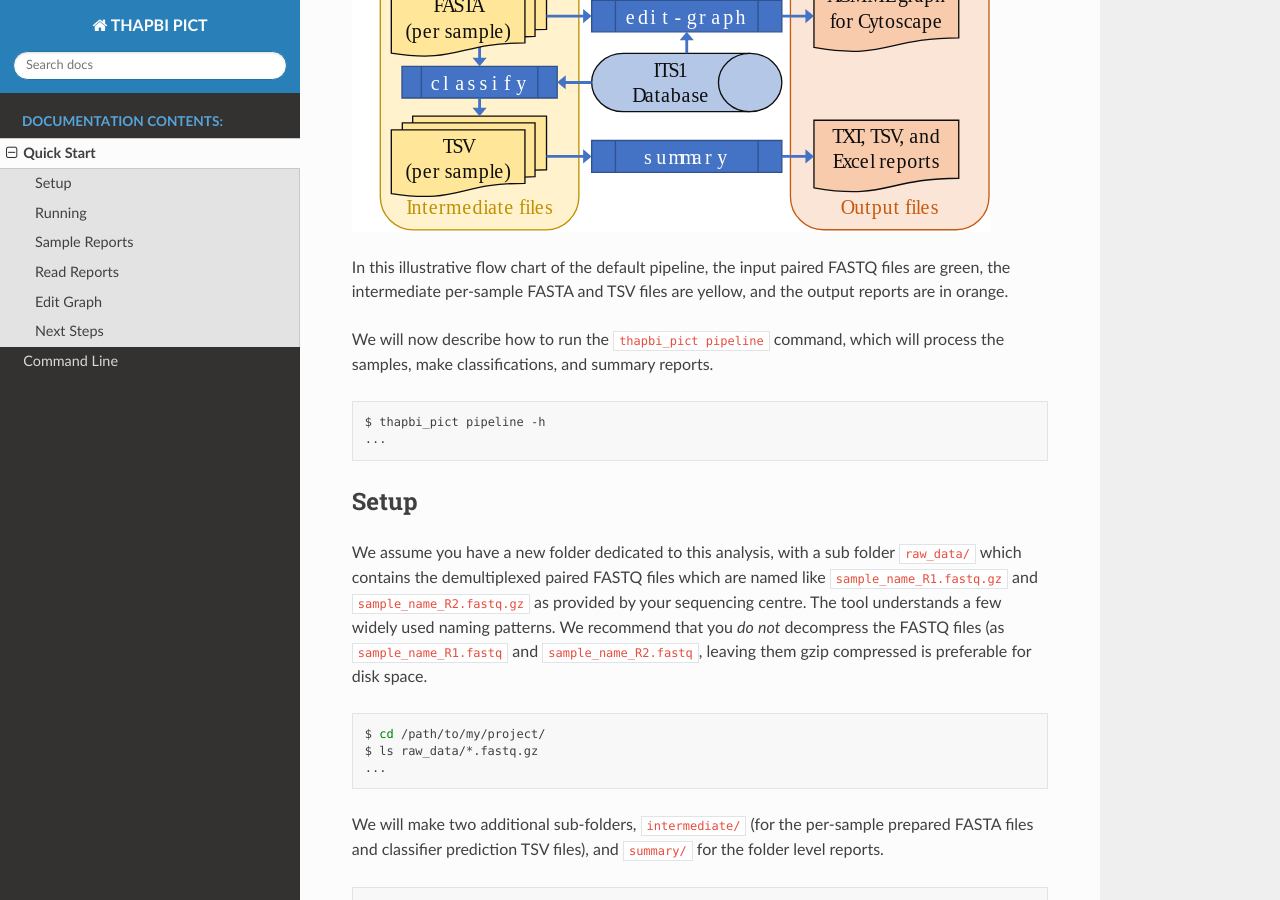
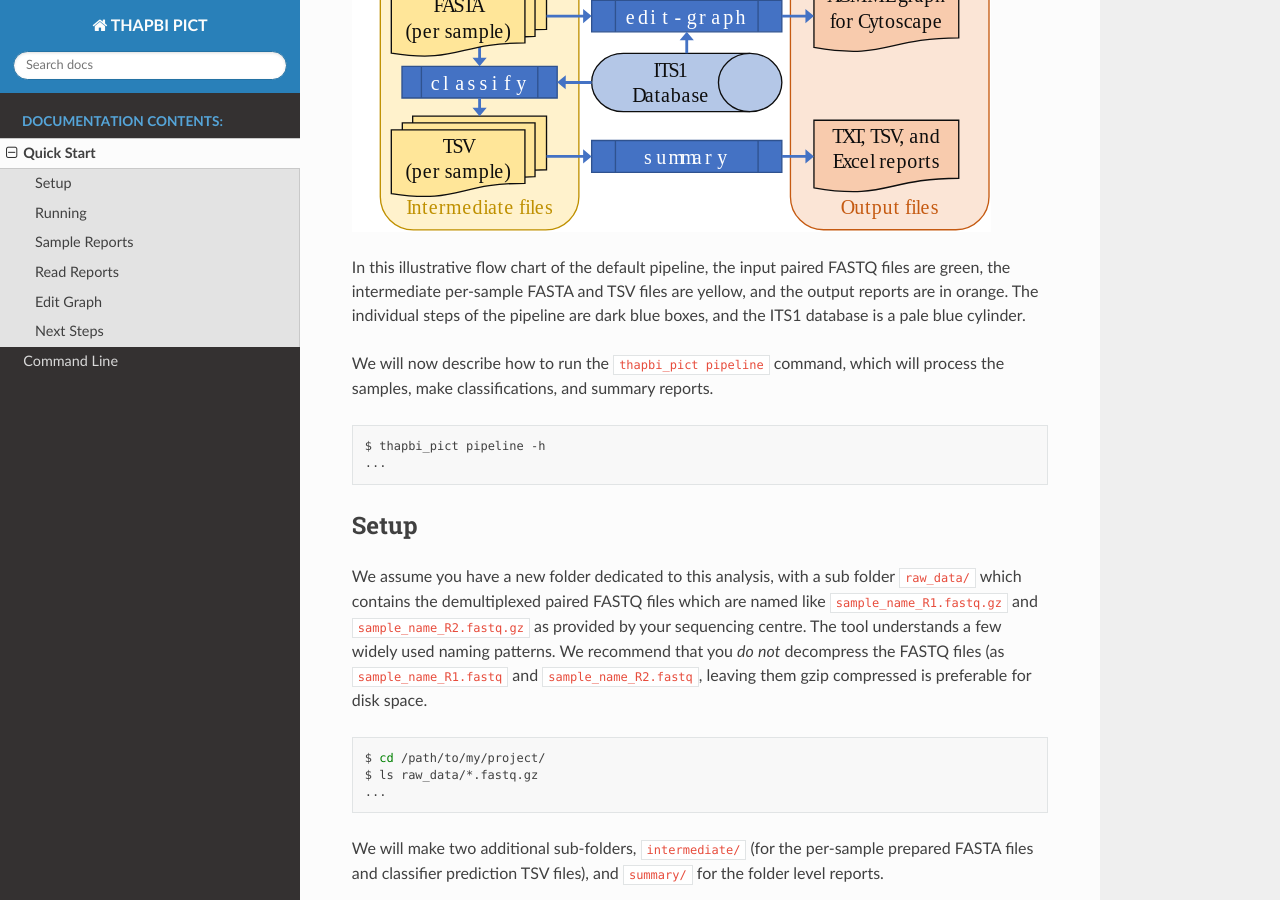
Before and after one commit to peterjc/thapbi-pict, a Sphinx documentation site: the page built from docs/quick_start.rst, in a window 1280 px wide and 900 px high, scrolled down 475 px. Built offline with Sphinx 7.4.7 and the Read the Docs theme 2.0.0, drawn with Linux system fonts in a browser that asks for light colours.

Commit message:
Fill in the figure description
TODO: Use an RST figure?

[ci skip]

```diff
--- a/docs/quick_start.rst
+++ b/docs/quick_start.rst
@@ -10,7 +10,8 @@ Illumina MiSeq sequencing run. The input data is a set of paired FASTQ files
 
 In this illustrative flow chart of the default pipeline, the input paired
 FASTQ files are green, the intermediate per-sample FASTA and TSV files are
-yellow, and the output reports are in orange.
+yellow, and the output reports are in orange. The individual steps of the
+pipeline are dark blue boxes, and the ITS1 database is a pale blue cylinder.
 
 We will now describe how to run the ``thapbi_pict pipeline`` command, which
 will process the samples, make classifications, and summary reports.
```
